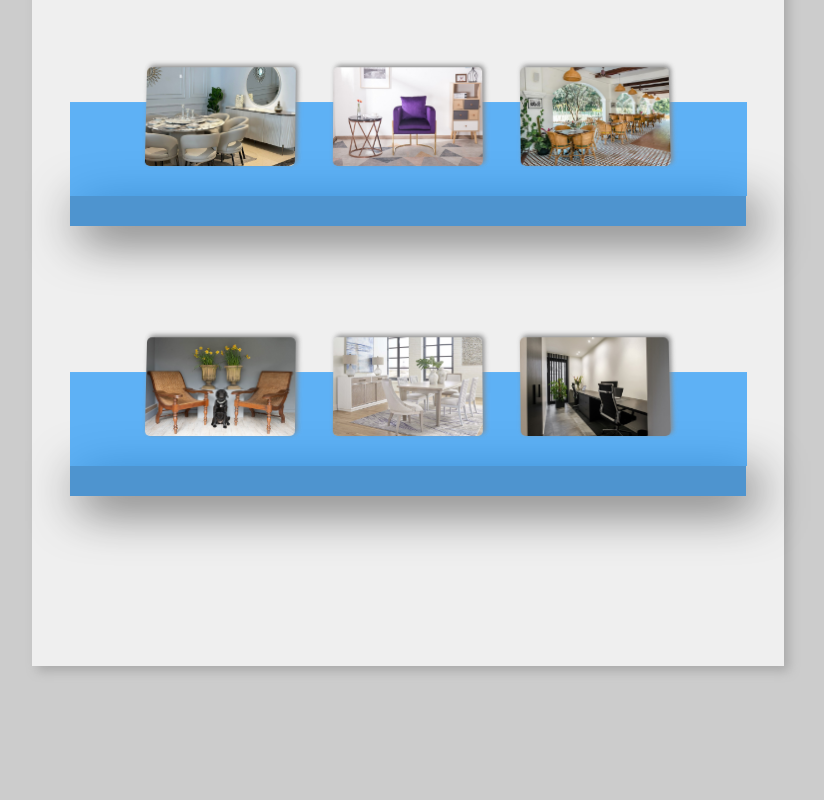
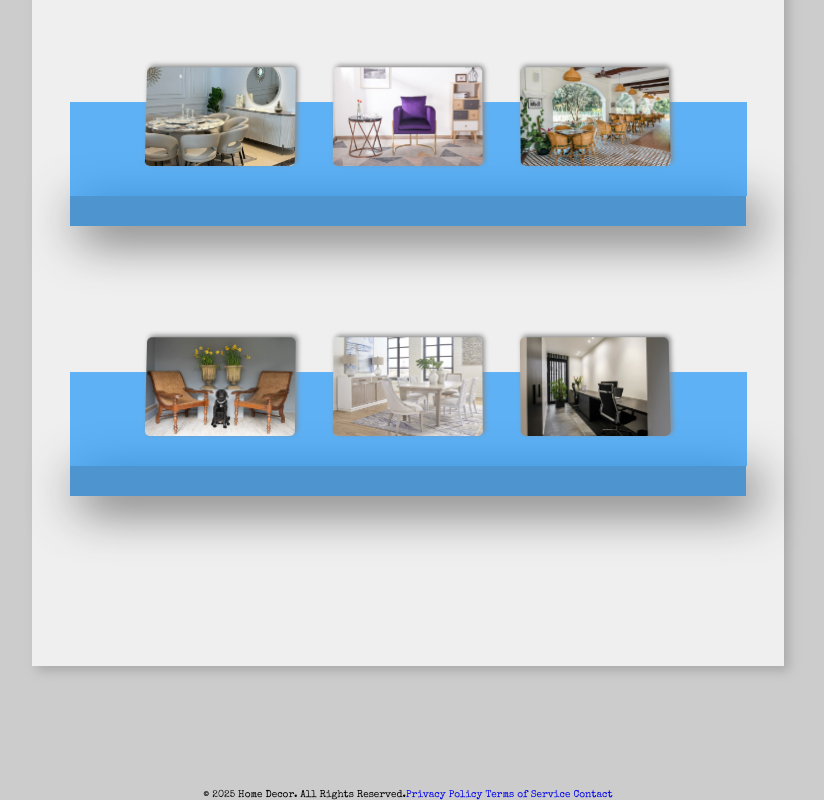
Before and after one commit to agnesahoti/umib-rep, a plain HTML site: page chairs.html in a window 1280 px wide. Shown: the part 3669-4469 px from the top of the page, without its empty margins (217-1041 px from the left). Drawn offline with nearby package versions, Linux system fonts and the light colour scheme.

Commit message:
added a footer

```diff
--- a/chairs.html
+++ b/chairs.html
@@ -103,3 +103,16 @@
       </section>
     </div>
     <!-- End of Section 4 -->
+
+    <!-- Footer -->
+<footer class="footer">
+  <div class="footer-content center">
+    <p>&copy; 2025 Home Decor. All Rights Reserved.</p>
+    <div class="footer-links">
+      <a href="privacy-policy.html" class="footer-link">Privacy Policy</a>
+      <a href="terms-of-service.html" class="footer-link">Terms of Service</a>
+      <a href="contact.html" class="footer-link">Contact</a>
+    </div>
+  </div>
+</footer>
+<!-- End of Footer -->
```
